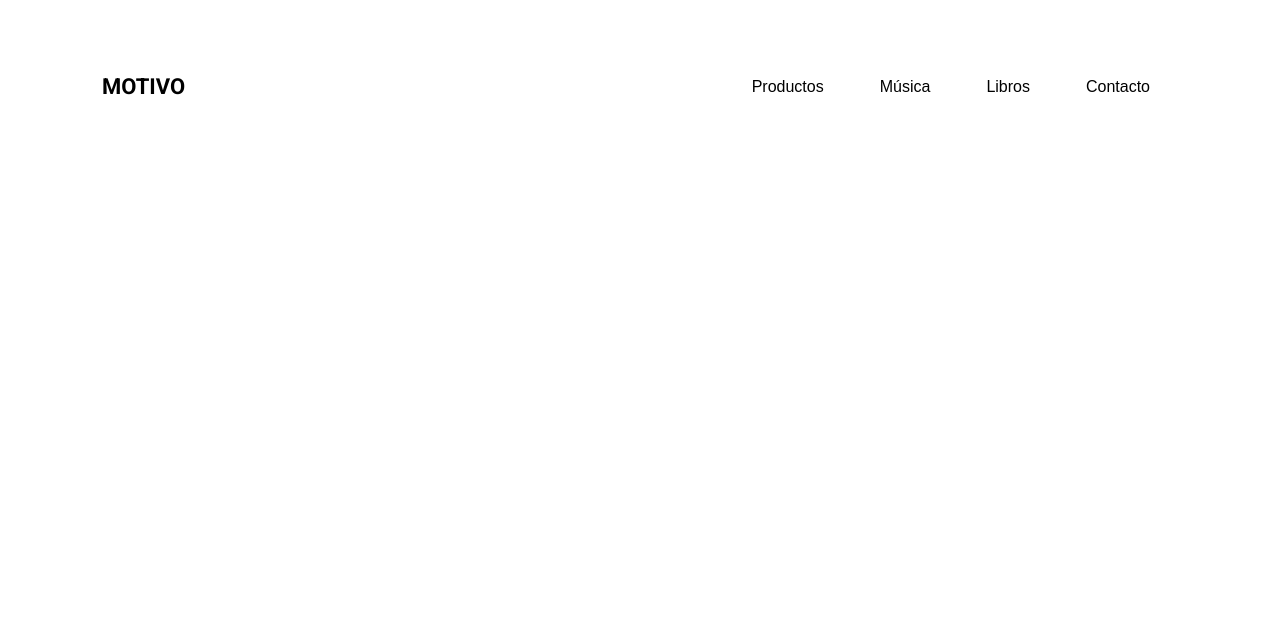
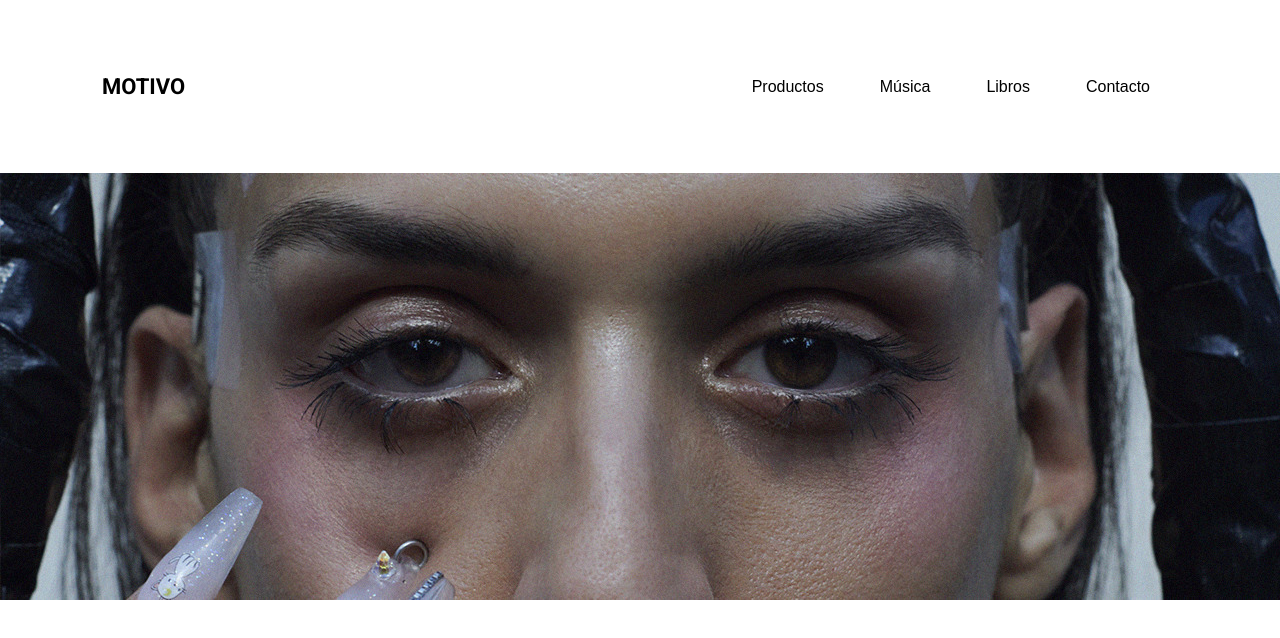
Before and after one commit to DanielEsperben/Preentrega2Esperben, a plain HTML site: page index.html in a window 1280 px wide. Drawn offline with nearby package versions, Linux system fonts and the light colour scheme; a web font is replaced by a local one.

Commit message:
navbar y header

```diff
--- a/css/style.css
+++ b/css/style.css
@@ -92,3 +92,11 @@ a.navbar-brand:hover  {
     --bs-navbar-padding-x: 90px;
     --bs-navbar-padding-y: 65px;
 }
+
+
+/* Hero image */
+.img-fluid {
+    max-width: 100%;
+    width: 100%;
+    height: auto;
+}
--- a/index.html
+++ b/index.html
@@ -4,7 +4,7 @@
     <meta charset="UTF-8" />
     <meta http-equiv="X-UA-Compatible" content="IE=edge" />
     <meta name="viewport" content="width=device-width, initial-scale=1.0" />
-    <title>Document</title>
+    <title>MOTIVO</title>
 
     <!-- tipografías-->
         <!-- Sofía Sans -->
@@ -57,8 +57,30 @@
     </nav>
     <!-- Fin Nav Bar -->
 
-  <!--  -->
+<!-- Hero -->
+<!-- <div class="p-5 bg-image" style="
+    background-image: url(./images/arca.jpg);
+    height: 400px;
+    width: 100%;
+  "> -->
+
+<!-- Hero -->
+<header>
+  <img src="./images/arca.jpg" class="img-fluid" alt="...">
+</header>
 
 
+<!-- hero
+<div class="p-5 text-center bg-image rounded-0" style="
+    background-image: url('https://mdbcdn.b-cdn.net/img/new/slides/041.webp');
+    height: 400px;
+  ">
+  <div class="mask" style="background-color: rgba(0, 0, 0, 0.6);">
+    <div class="d-flex justify-content-center align-items-center h-100">
+  </div>
+</div> -->
+
+
+<img src="" alt="">
   </body>
 </html>
```
Also changed, not shown: images/arca.jpg (added).
